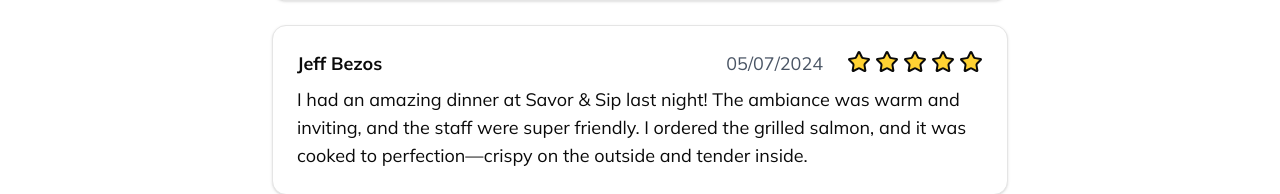
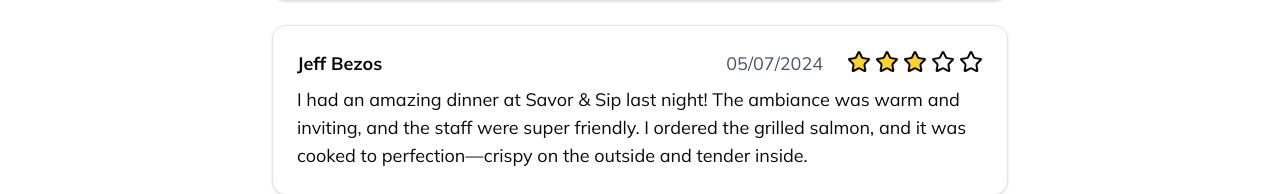
Before and after one commit to ArnoldStrdy/Can-We-Cook, a React (Vite) app: page /restaurant/1 in a window 1280 px wide. Shown: the part 641-835 px from the top of the page. Built offline with nearby package versions, Linux system fonts and the light colour scheme.

Commit message:
Fix star rating component

```diff
--- a/src/components/ui/ratings.tsx
+++ b/src/components/ui/ratings.tsx
@@ -1,14 +1,15 @@
-import {Star} from 'lucide-react'
-function Ratings({stars} : {stars: number}) {
-    return (
-        <div className='flex mx-auto gap-x-1'>
-            <Star className={`${stars >= 1 ? "fill-[#FFD233]" : ""}`}/>
-            <Star className={`${stars >= 2 ? "fill-[#FFD233]" : ""}`}/>
-            <Star className={`${stars >= 3 ? "fill-[#FFD233]" : ""}`}/>
-            <Star className={`${stars >= 4 ? "fill-[#FFD233]" : ""}`}/>
-            <Star className={`${stars >= 5 ? "fill-[#FFD233]" : ""}`}/>
-        </div>
-    )
+import { Star } from "lucide-react";
+function Ratings({ stars }: { stars: number }) {
+  return (
+    <div className="flex mx-auto gap-x-1">
+      {[1, 2, 3, 4, 5].map((value) => (
+        <Star
+          key={value}
+          className={`${stars >= value ? "fill-[#FFD233]" : ""}`}
+        />
+      ))}
+    </div>
+  );
 }
 
-export default Ratings
+export default Ratings;
--- a/src/pages/RestaurantDetails.tsx
+++ b/src/pages/RestaurantDetails.tsx
@@ -35,14 +35,14 @@
   {
     reviewer: "Jeff Bezos",
     date: "05/07/2024",
-    rating: 5,
+    rating: 3,
     review:
       "I had an amazing dinner at Savor & Sip last night! The ambiance was warm and inviting, and the staff were super friendly. I ordered the grilled salmon, and it was cooked to perfection—crispy on the outside and tender inside.",
   },
   {
     reviewer: "Jeff Bezos",
     date: "05/07/2024",
-    rating: 5,
+    rating: 2,
     review:
       "I had an amazing dinner at Savor & Sip last night! The ambiance was warm and inviting, and the staff were super friendly. I ordered the grilled salmon, and it was cooked to perfection—crispy on the outside and tender inside.",
   },
@@ -163,6 +163,7 @@
         </>
       );
     };
+
     return (
       <Dialog onOpenChange={() => setPage(1)}>
         <DialogTrigger asChild>
```
